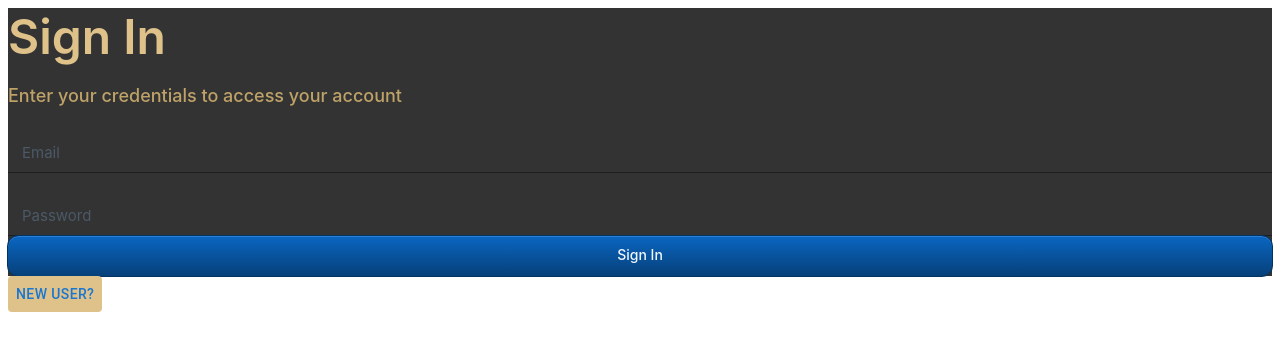
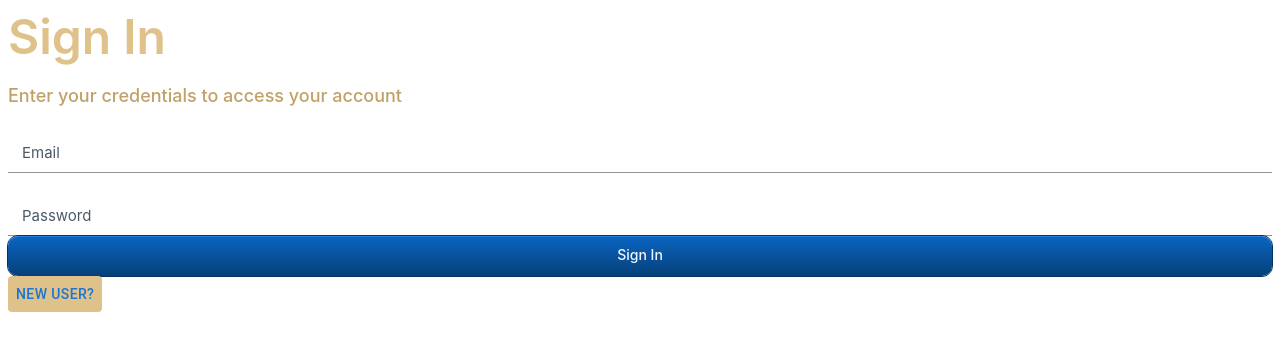
Before and after one commit to poojakedia/clueless-closet, a Next.js app: page /login in a window 1280 px wide. Shown: the top 350 px of the page. Built offline with nearby package versions, Linux system fonts and the light colour scheme; no server answers.

Commit message:
minor ui modification

```diff
--- a/app/components/loginInput.js
+++ b/app/components/loginInput.js
@@ -26,7 +26,7 @@ export function LoginInput({auth, handleNavigation}){
     }
     return(
     <ThemeProvider theme={theme}>
-    <Box sx={{backgroundColor: '#333'}}>
+    <Box>
         <Stack spacing={2}>
         <Typography variant="h2" color='#dfc28a'> Sign In </Typography>
         <Typography variant="h6" color='#bfa268'> Enter your credentials to access your account </Typography>
```
